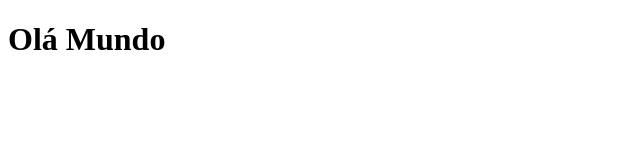
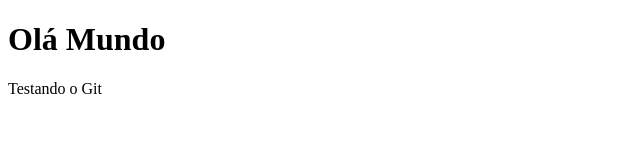
Before and after one commit to ProfessoraRoneide/Back-End, a plain HTML site: page teste.html in a window 1280 px wide. Shown: the whole page, without its empty margins (0-640 px from the left). Drawn offline with Linux system fonts and the light colour scheme.

Commit message:
Update teste.html

```diff
--- a/teste.html
+++ b/teste.html
@@ -7,5 +7,8 @@
 </head>
 <body>
     <h1>Olá Mundo</h1>
+    <p>
+        Testando o Git
+    </p>
 </body>
 </html>
```
